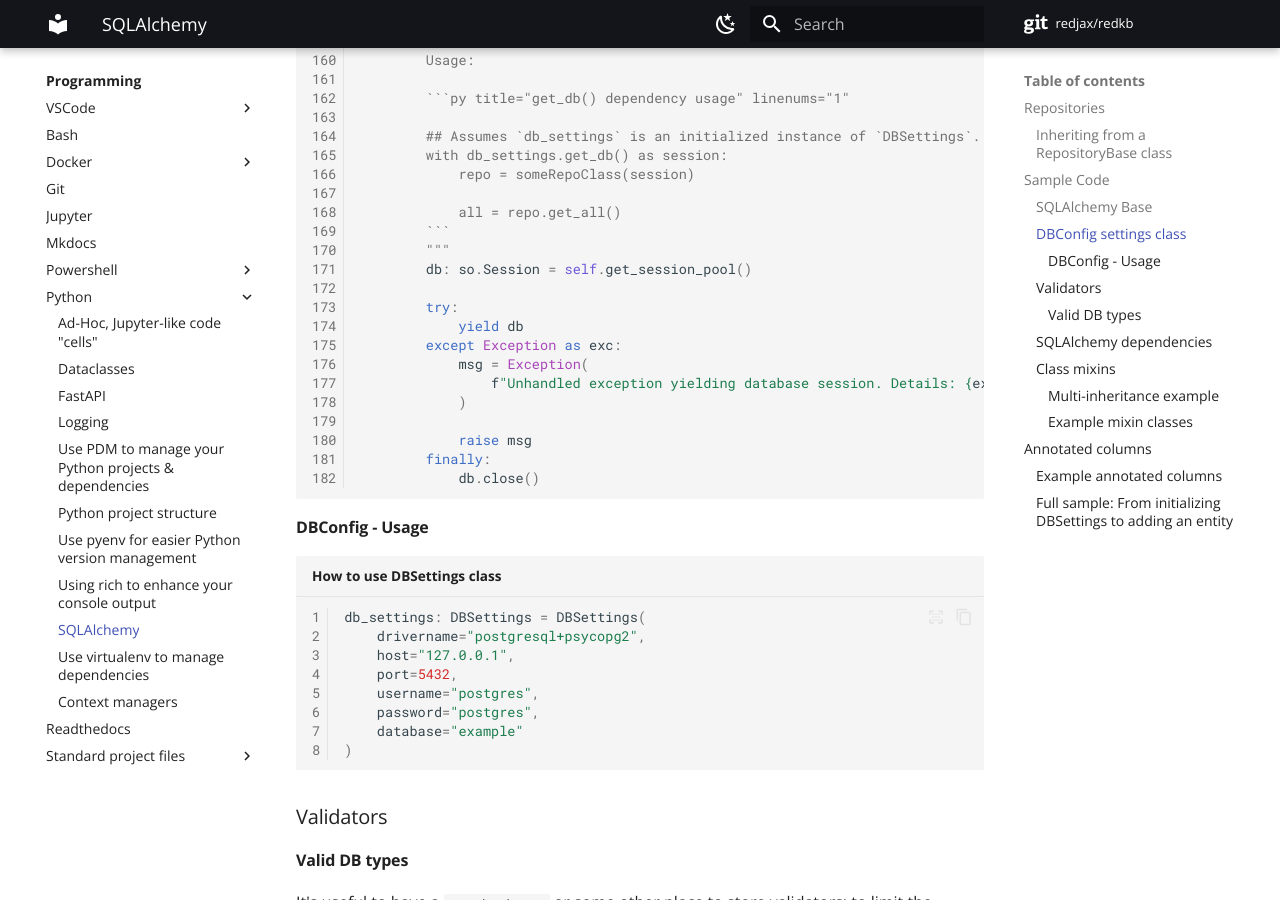
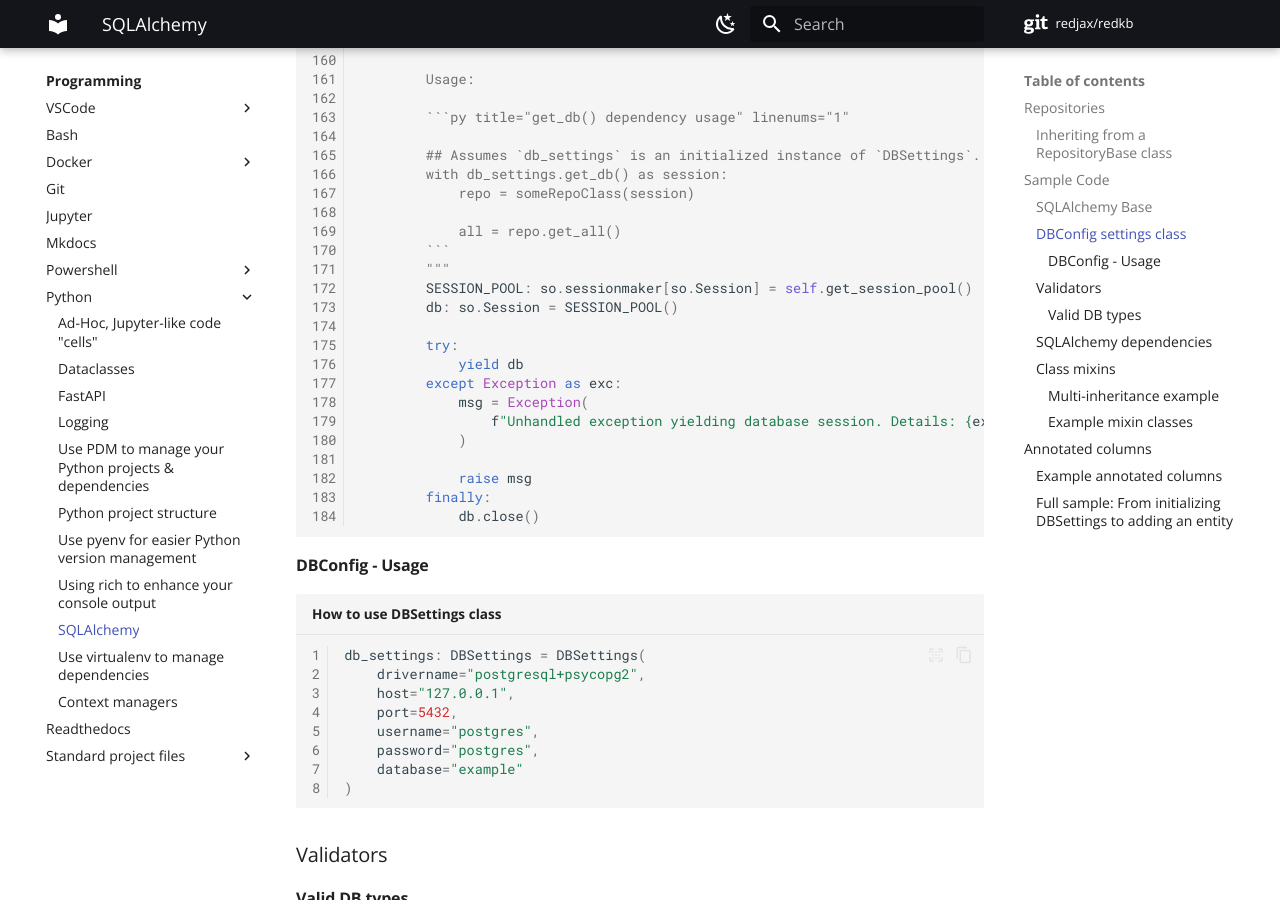
Before and after one commit to redjax/redkb, an MkDocs documentation site: the page built from docs/programming/python/sqlalchemy.md, in a window 1280 px wide and 900 px high, scrolled down 6893 px. Built offline with MkDocs 1.6.1 and Material for MkDocs 9.7.7, drawn with Linux system fonts in a browser that asks for light colours; comment, search, counter and statistics services are not loaded; some of the changed text lies outside the part shown.

Commit message:
Update/fix DBConfig settings class

````diff
--- a/docs/programming/python/sqlalchemy.md
+++ b/docs/programming/python/sqlalchemy.md
@@ -169,7 +171,6 @@
 
 import sqlalchemy as sa
 import sqlalchemy.orm as so
-
 
 @dataclass
 class DBSettings:
@@ -332,7 +333,8 @@
             all = repo.get_all()
         ```
         """
-        db: so.Session = self.get_session_pool()
+        SESSION_POOL: so.sessionmaker[so.Session] = self.get_session_pool()
+        db: so.Session = SESSION_POOL()
 
         try:
             yield db
````
Also changed, not shown: other parts of docs/programming/python/sqlalchemy.md (+3 -1 lines).
